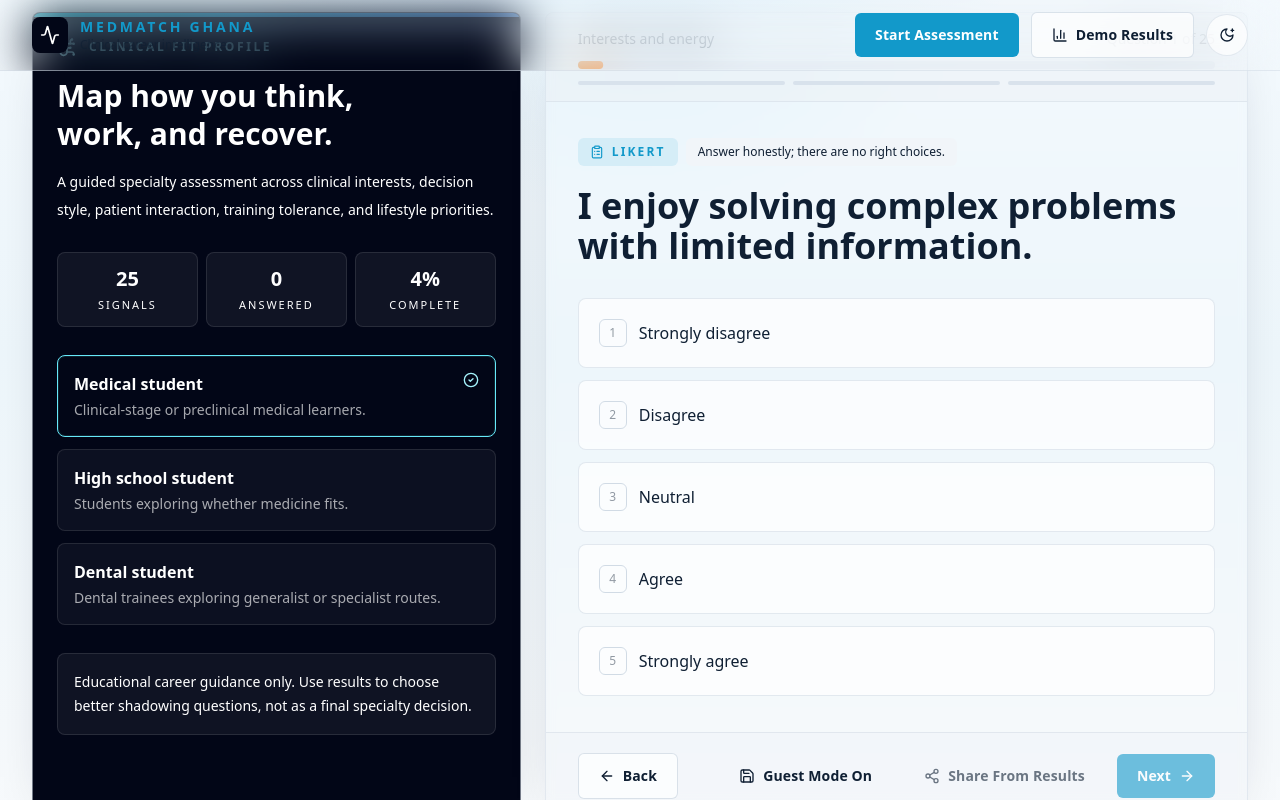
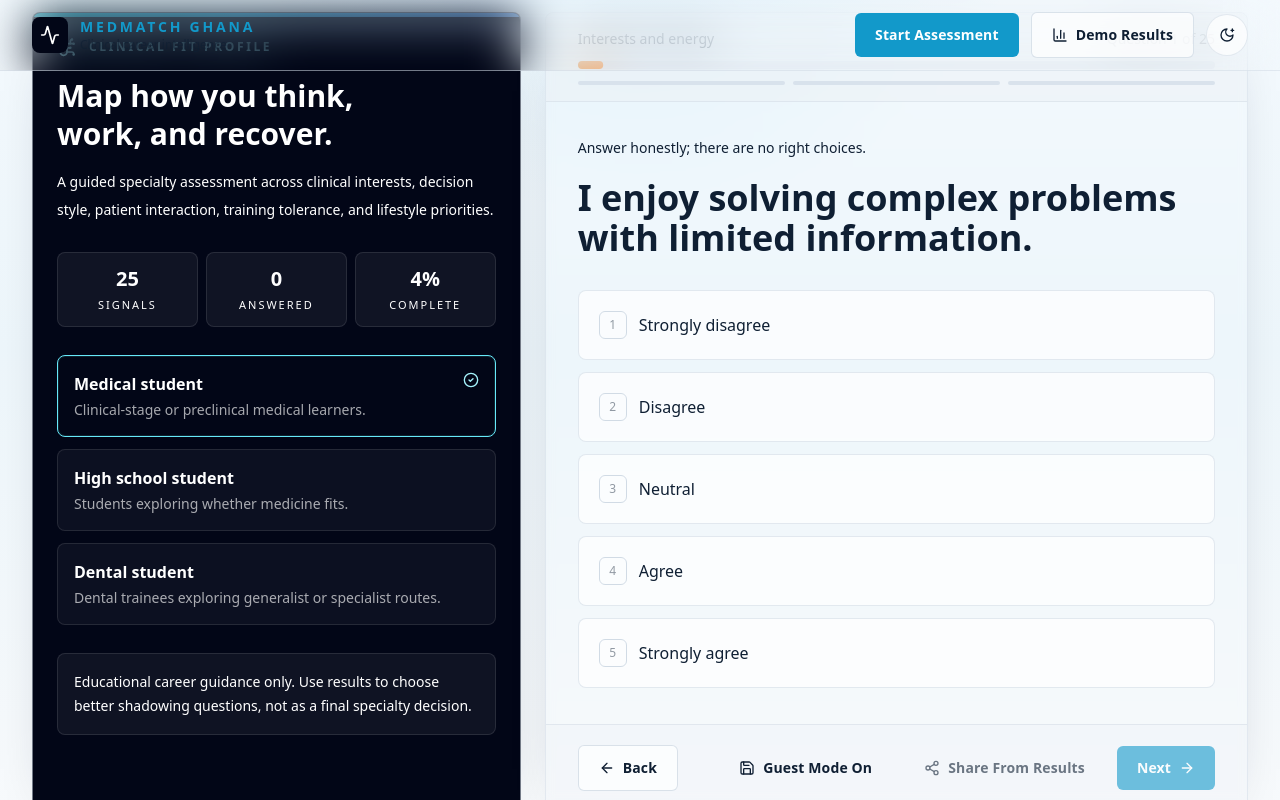
Before and after one commit to dfourmarvel/med-match-gh, a Next.js app: page /assessment in a window 1280 px wide. Both pictures are taken after a click on the button "Next". Shown: the part 195-995 px from the top of the page. Built offline with nearby package versions, Linux system fonts and the light colour scheme.

Commit message:
vercel speed

```diff
--- a/app/layout.tsx
+++ b/app/layout.tsx
@@ -1,4 +1,5 @@
 import type { Metadata } from "next";
+import { SpeedInsights } from "@vercel/speed-insights/next";
 import "./globals.css";
 import { Navbar } from "@/components/layout/navbar";
 
@@ -13,6 +14,7 @@ export default function RootLayout({ children }: Readonly<{ children: React.Reac
       <body>
         <Navbar />
         <main className="mx-auto min-h-screen max-w-7xl px-4 py-10 sm:px-6 lg:px-8">{children}</main>
+        <SpeedInsights />
       </body>
     </html>
   );
--- a/components/quiz/assessment-client.tsx
+++ b/components/quiz/assessment-client.tsx
@@ -1,16 +1,7 @@
 "use client";
 
 import { AnimatePresence, motion } from "framer-motion";
-import {
-  ArrowLeft,
-  ArrowRight,
-  BrainCircuit,
-  CheckCircle2,
-  ClipboardList,
-  Save,
-  Share2,
-  Stethoscope
-} from "lucide-react";
+import { ArrowLeft, ArrowRight, BrainCircuit, CheckCircle2, Save, Share2, Stethoscope } from "lucide-react";
 import { useMemo, useState, useTransition } from "react";
 import { useRouter } from "next/navigation";
 import { assessmentQuestions } from "@/lib/assessment";
@@ -178,15 +169,9 @@ export function AssessmentClient() {
               transition={{ duration: 0.28, ease: "easeOut" }}
               className="px-5 py-7 sm:px-8 sm:py-9"
             >
-              <div className="mb-5 flex flex-wrap items-center gap-2">
-                <span className="inline-flex items-center gap-2 rounded-md bg-primary/10 px-3 py-1.5 text-xs font-semibold uppercase tracking-[0.18em] text-primary">
-                  <ClipboardList className="h-3.5 w-3.5" />
-                  {currentQuestion.type}
-                </span>
-                <span className="rounded-md bg-slate-100 px-3 py-1.5 text-xs font-medium text-foreground/58 dark:bg-white/6">
-                  Answer honestly; there are no right choices.
-                </span>
-              </div>
+              <p className="mb-5 text-sm font-medium text-foreground/58">
+                Answer honestly; there are no right choices.
+              </p>
               <h3 className="max-w-3xl text-3xl font-semibold leading-tight text-balance sm:text-4xl">
                 {currentQuestion.prompt}
               </h3>
--- a/package.json
+++ b/package.json
@@ -12,6 +12,7 @@
     "@radix-ui/react-progress": "^1.1.0",
     "@radix-ui/react-scroll-area": "^1.2.0",
     "@supabase/supabase-js": "^2.49.4",
+    "@vercel/speed-insights": "^2.0.0",
     "class-variance-authority": "^0.7.1",
     "clsx": "^2.1.1",
     "framer-motion": "^12.12.1",
```
Also changed, not shown: 1 other file (tests, documents, lock files or other folders).
